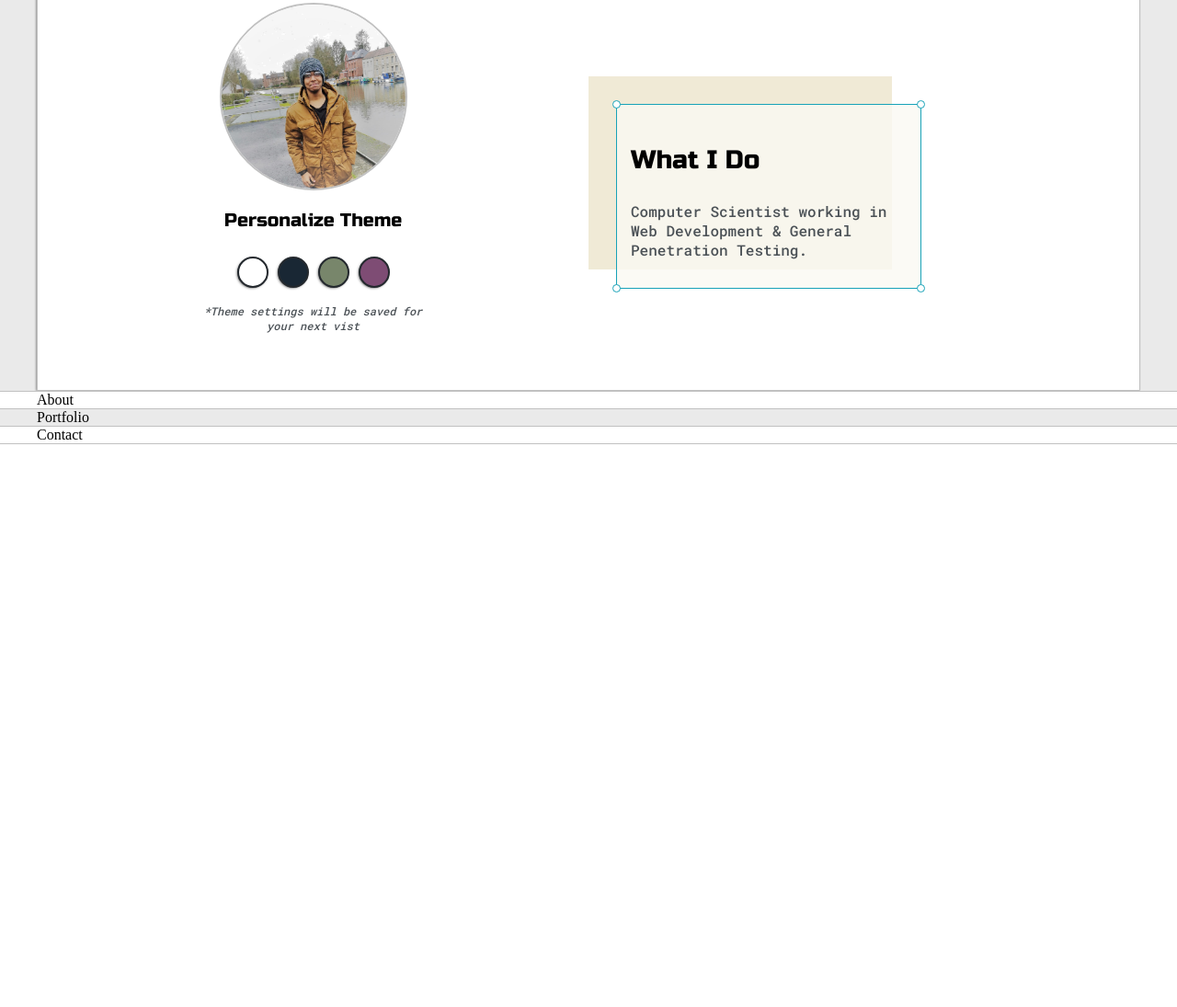
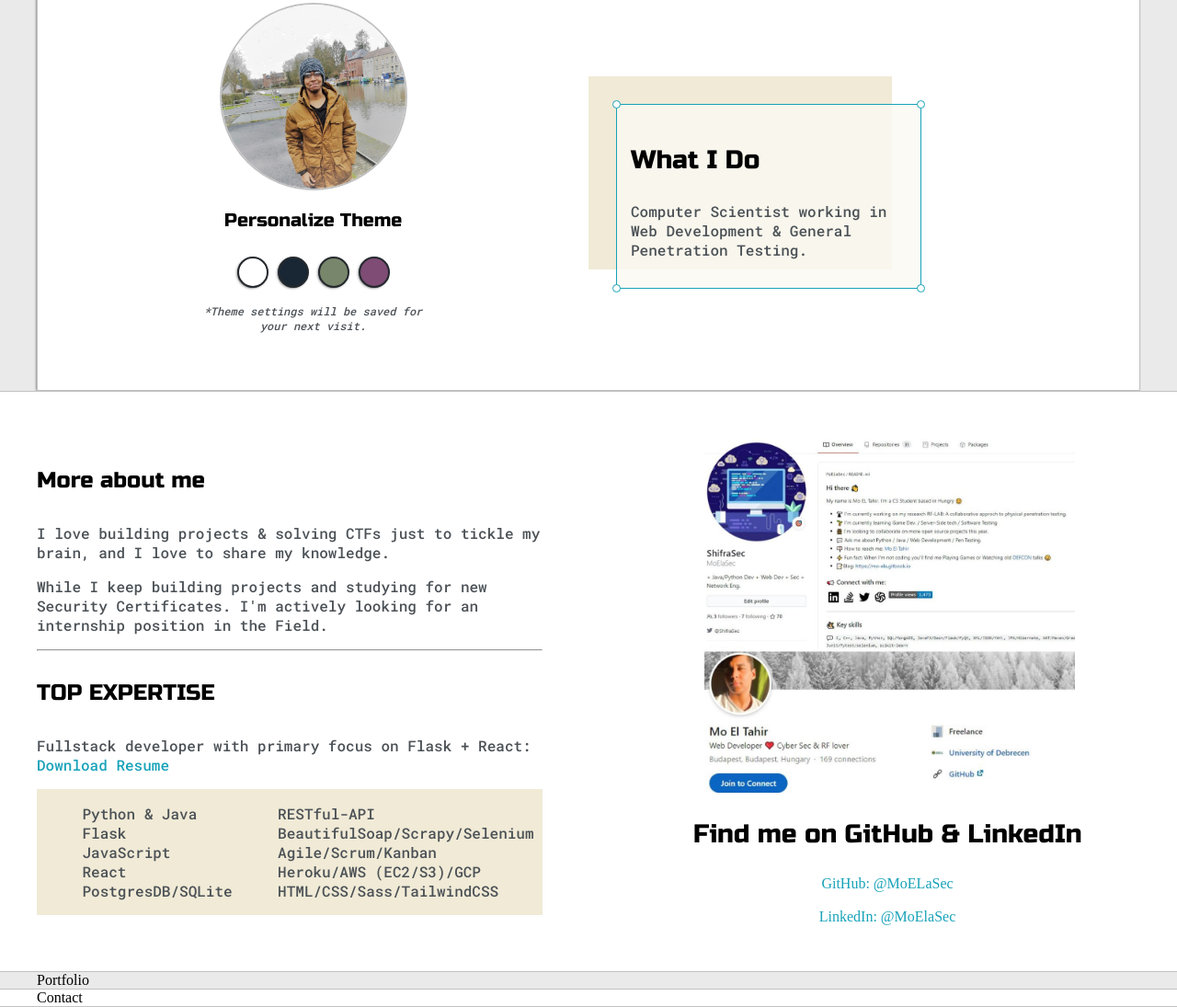
Before and after one commit to MoElaSec/old-portfolio, a plain HTML site: page index.html in a window 1280 px wide. Shown: the part 255-1350 px from the top of the page at 92% size. Before the commit the page ends 800 px from the top, so only its background shows below. Drawn offline with Linux system fonts and the light colour scheme.

Commit message:
Aboutme Section Finished 👌

```diff
--- a/default.css
+++ b/default.css
@@ -74,7 +74,7 @@ h6 { font-size: 16px;}
     margin: 0 auto;
 }
 
-/*--- Wrappers ---*/
+/*--- Hero/Intro Section ---*/
 
 .greeting-wrapper {
 	display: grid;
@@ -247,6 +247,34 @@ h6 { font-size: 16px;}
 	left: -5px
 }
 
+/* About Section */
+.about-wrapper {
+    display: grid;
+    /* this trick is nice achieve responsiveness without @media */
+    grid-template-columns: repeat(auto-fit, minmax(320px, 1fr));
+
+    padding-top: 50px;
+    padding-bottom: 50px;
+    gap: 100px;
+}
+
+#skills {
+    display: flex;
+    justify-content: space-evenly;
+    background-color: var(--previewShadow);
+}
+
+.social-links {
+    display: grid;
+    align-content: center;
+    text-align: center;
+}
+
+#social_img {
+    width: 74%;
+    padding-left: 13%;
+}
+
 
 /* responsiveness @media */
 @media screen and (max-width: 1200px) {
--- a/index.html
+++ b/index.html
@@ -66,7 +66,7 @@
 
                         <p id="settings-note">
                             *Theme settings will be saved for<br />your next
-                            vist
+                            visit.
                         </p>
                     </div>
 
@@ -93,7 +93,65 @@
 
         <!-- About Section -->
         <section class="s2">
-            <div class="main-container">About</div>
+            <div class="main-container">
+                <div class="about-wrapper">
+                    <div class="about-me">
+                        <h4>More about me</h4>
+                        <p>
+                            I love building projects & solving CTFs just to
+                            tickle my brain, and I love to share my knowledge.
+                        </p>
+                        <p>
+                            While I keep building projects and studying for new
+                            Security Certificates. I'm actively looking for an
+                            internship position in the Field.
+                        </p>
+
+                        <hr />
+                        <h4>TOP EXPERTISE</h4>
+                        <p>
+                            Fullstack developer with primary focus on Flask +
+                            React:
+                            <a href="Deb_Mo_CV.pdf" target="_blank">
+                                Download Resume
+                            </a>
+                        </p>
+
+                        <div id="skills">
+                            <ul>
+                                <li>Python & Java</li>
+                                <li>Flask</li>
+                                <li>JavaScript</li>
+                                <li>React</li>
+                                <li>PostgresDB/SQLite</li>
+                            </ul>
+
+                            <ul>
+                                <li>RESTful-API</li>
+                                <li>BeautifulSoap/Scrapy/Selenium</li>
+                                <li>Agile/Scrum/Kanban</li>
+                                <li>Heroku/AWS (EC2/S3)/GCP</li>
+                                <li>HTML/CSS/Sass/TailwindCSS</li>
+                            </ul>
+                        </div>
+                    </div>
+
+                    <div class="social-links">
+                        <img id="social_img" src="images/follow.jpeg" />
+                        <h3>Find me on GitHub & LinkedIn</h3>
+
+                        <a target="_blank" href="https://github.com/MoElaSec"
+                            >GitHub: @MoELaSec
+                        </a>
+                        <br />
+                        <a
+                            target="_blank"
+                            href="https://www.linkedin.com/in/shifrasec"
+                            >LinkedIn: @MoElaSec
+                        </a>
+                    </div>
+                </div>
+            </div>
         </section>
 
         <!-- Portfolio/Project -->
```
Also changed, not shown: images/follow.jpeg (added), 1 other file.
